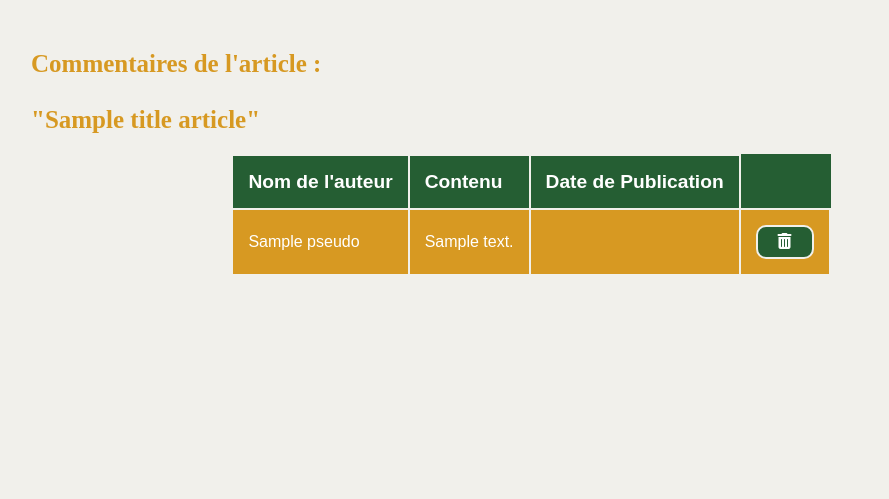
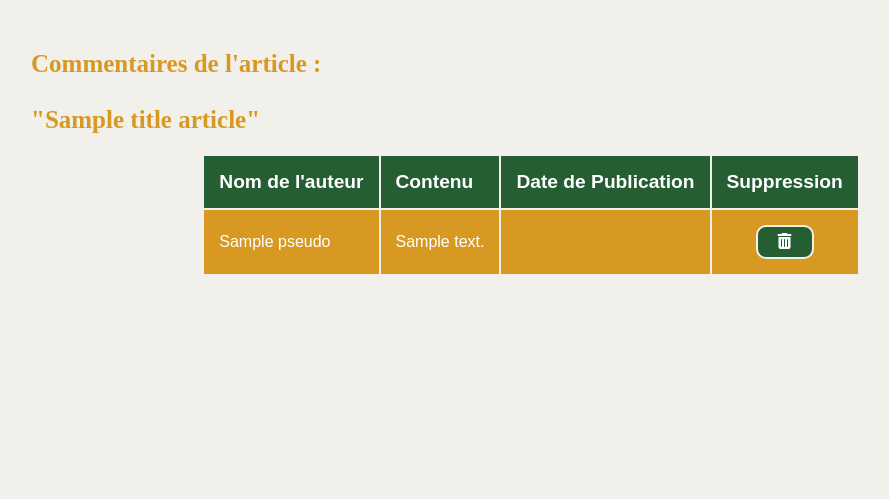
Before and after one commit to LB-Squishy/P5-blog-emilie-forteroche, a PHP site: template views/templates/commentArticle.php in a window 1280 px wide. Shown: the part 211-710 px from the top of the page, without its empty margins (109-998 px from the left). Run offline with PHP 8.4, Linux system fonts and the light colour scheme; the template is opened without the code that fills it: most values are stand-ins (such as "Sample title", 1, 10 or a date in 2020); data that the repository does not hold is empty; some libraries are stand-ins or nearby versions; some web fonts are replaced.

Commit message:
fix: :art: Btn delete centré

```diff
--- a/css/style.css
+++ b/css/style.css
@@ -301,6 +301,11 @@ a.info {
     padding: 6px 20px;
 }
 
+.adminArticle .delete-btn{
+    display: flex;
+    justify-content: center;
+}
+
 .lightbackground {
     background-color: var(--headerColor);
 }
--- a/views/templates/commentArticle.php
+++ b/views/templates/commentArticle.php
@@ -19,6 +19,9 @@
                 <th>
                     <p>Date de Publication</p>
                 </th>
+                <th>
+                    <p>Suppression</p>
+                </th>
             </tr>
         </thead>
         <tbody>
@@ -29,8 +32,8 @@
                 <td><?= $comment->getContent() ?></td>
                 <td><?= ucfirst(Utils::convertDateToFrenchFormat($comment->getDateCreation())) ?></td>
                 <td>
-                    <div class="commentsLink">
-                        <a class="commentsLink-btn" href="index.php?action=deleteComment&idComment=<?= $comment->getId() ?>&idArticle=<?= $idArticle ?>">
+                    <div class="delete-btn">
+                        <a class="commentsLink-btn" href="index.php?action=deleteComment&idComment=<?= $comment->getId() ?>&idArticle=<?= $idArticle ?>"<?= Utils::askConfirmation("Êtes-vous sûr de vouloir supprimer ce commentaire ?") ?>>
                             <i class="fa fa-trash"></i>
                         </a>
                     </div>
```
